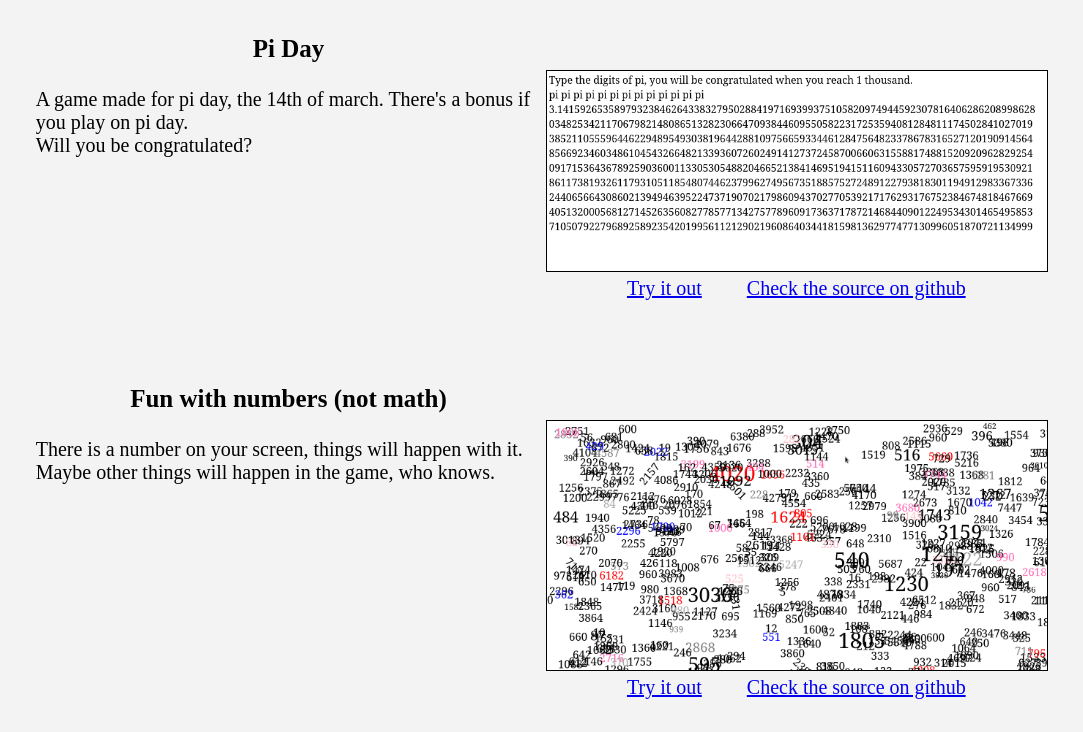
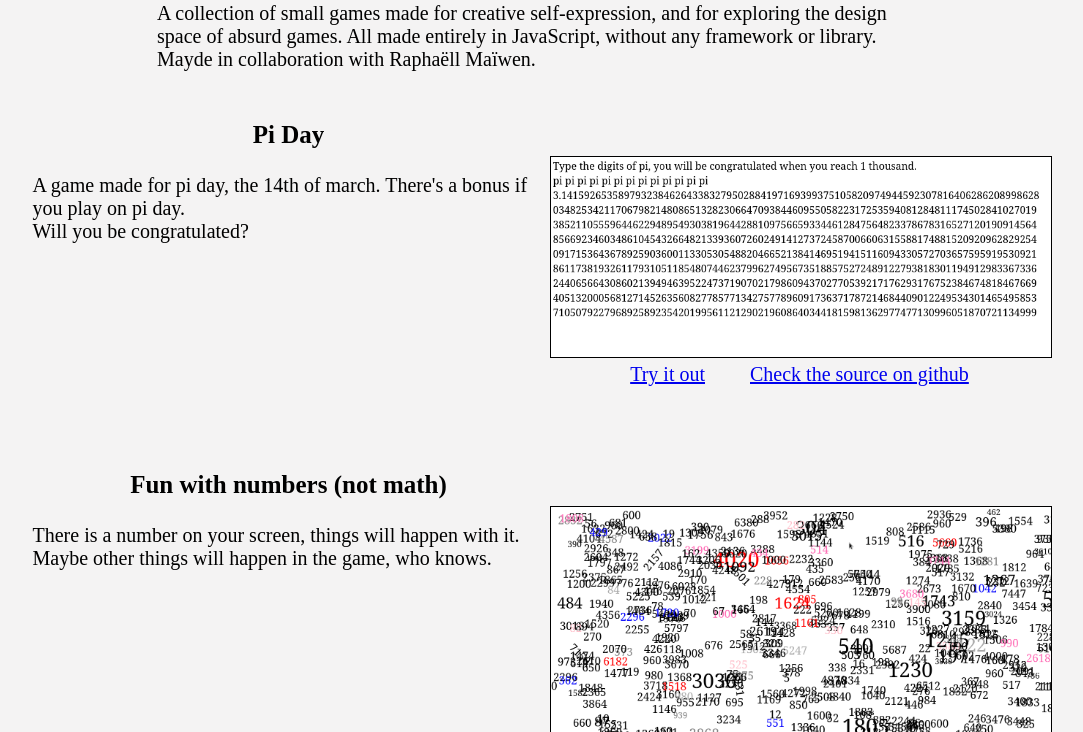
Before and after one commit to danodz/danodz.github.io, a plain HTML site: page smallGames/index.html in a window 1280 px wide. Shown: the part 57-789 px from the top of the page, without its empty margins (99-1182 px from the left). Drawn offline with Linux system fonts and the light colour scheme.

Commit message:
Added intro text to small games done quick

```diff
--- a/smallGames/index.html
+++ b/smallGames/index.html
@@ -32,5 +32,10 @@
             Small games done quick
         </div>
 
+        <div class="intro">
+            A collection of small games made for creative self-expression, and for exploring the design space of absurd games. All made entirely in JavaScript, without any framework or library.  Mayde in collaboration with Raphaëll Maïwen.
+
+        </div>
+
     </body>
 </html>
--- a/smallGames/styles.css
+++ b/smallGames/styles.css
@@ -1,6 +1,12 @@
 body{
     background: #f4f3f3;
     font-size: 20px;
+    margin: 0;
+}
+
+.intro{
+    width: 60%;
+    margin: 25px auto;
 }
 
 .title{
@@ -44,6 +50,7 @@ body{
 
 .reference .links a{
     margin: 0 20px;
+    display: inline-block;
 }
 
 .reference img{
```
